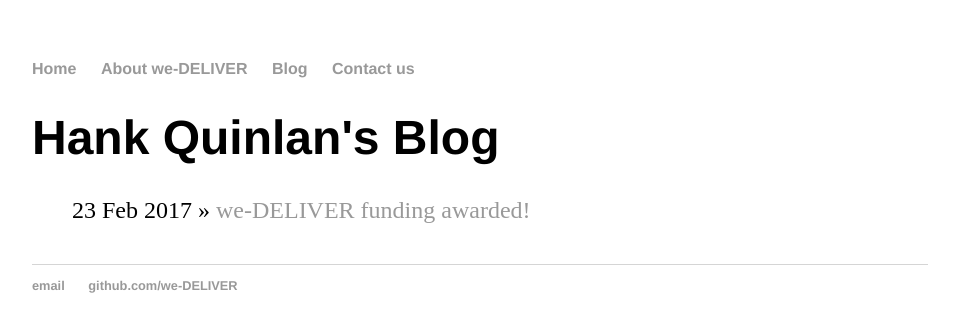
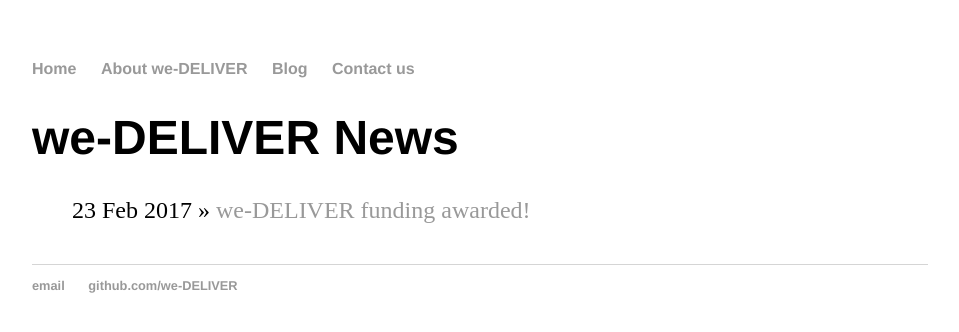
Before and after one commit to zjsteyn/we-DELIVER.github.io, a Jekyll site: the page built from blog/index.html, in a window 1280 px wide. Shown: the top 332 px of the page, without its empty margins (160-1119 px from the left). Built offline with Jekyll 4.4.1, drawn with Linux system fonts in a browser that asks for light colours.

Commit message:
Update index.html

```diff
--- a/blog/index.html
+++ b/blog/index.html
@@ -1,6 +1,6 @@
 ---
 layout: default
-title: Hank Quinlan's Blog
+title: we-DELIVER News
 ---
 	<h1>{{ page.title }}</h1>
 	<ul class="posts">
```
